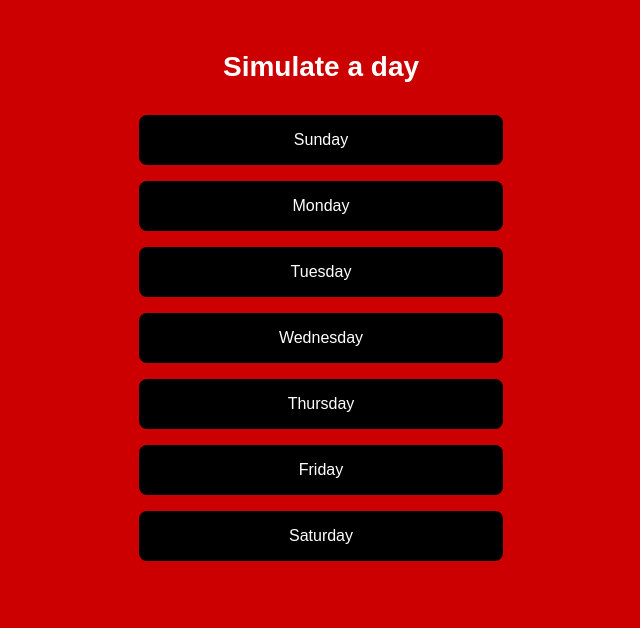
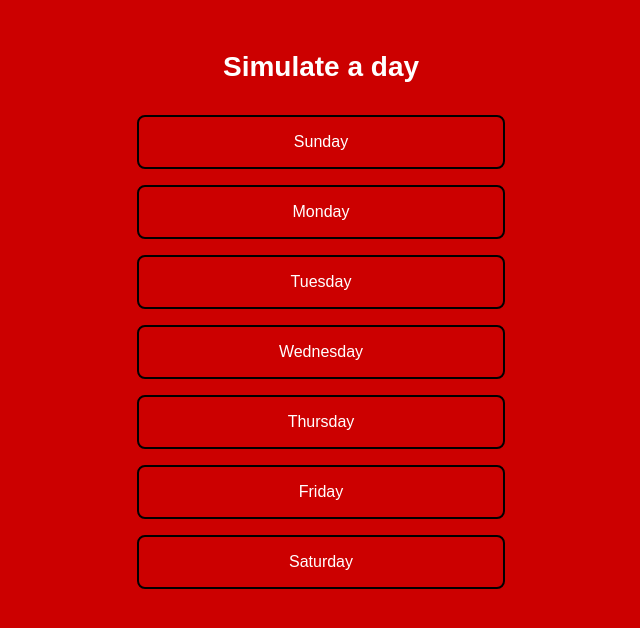
Before and after one commit to destructographic/destructographic.github.io, a plain HTML site: page rx/right/index.html in a window 1280 px wide. Shown: the whole page, without its empty margins (319-959 px from the left). Drawn offline with Linux system fonts and the light colour scheme.

Commit message:
Update style.css

```diff
--- a/rx/right/style.css
+++ b/rx/right/style.css
@@ -20,8 +20,9 @@ h1 {
 }
 
 .day-button {
-  background-color: black;
+  background-color: transparent;
   color: white;
+  border: 2px solid black;
   padding: 1rem 2rem;
   text-decoration: none;
   border-radius: 0.5rem;
@@ -29,8 +30,10 @@ h1 {
   width: 80%;
   max-width: 300px;
   display: block;
+  transition: background-color 0.2s, color 0.2s;
 }
 
 .day-button:hover {
-  opacity: 0.85;
+  background-color: black;
+  color: white;
 }
```
